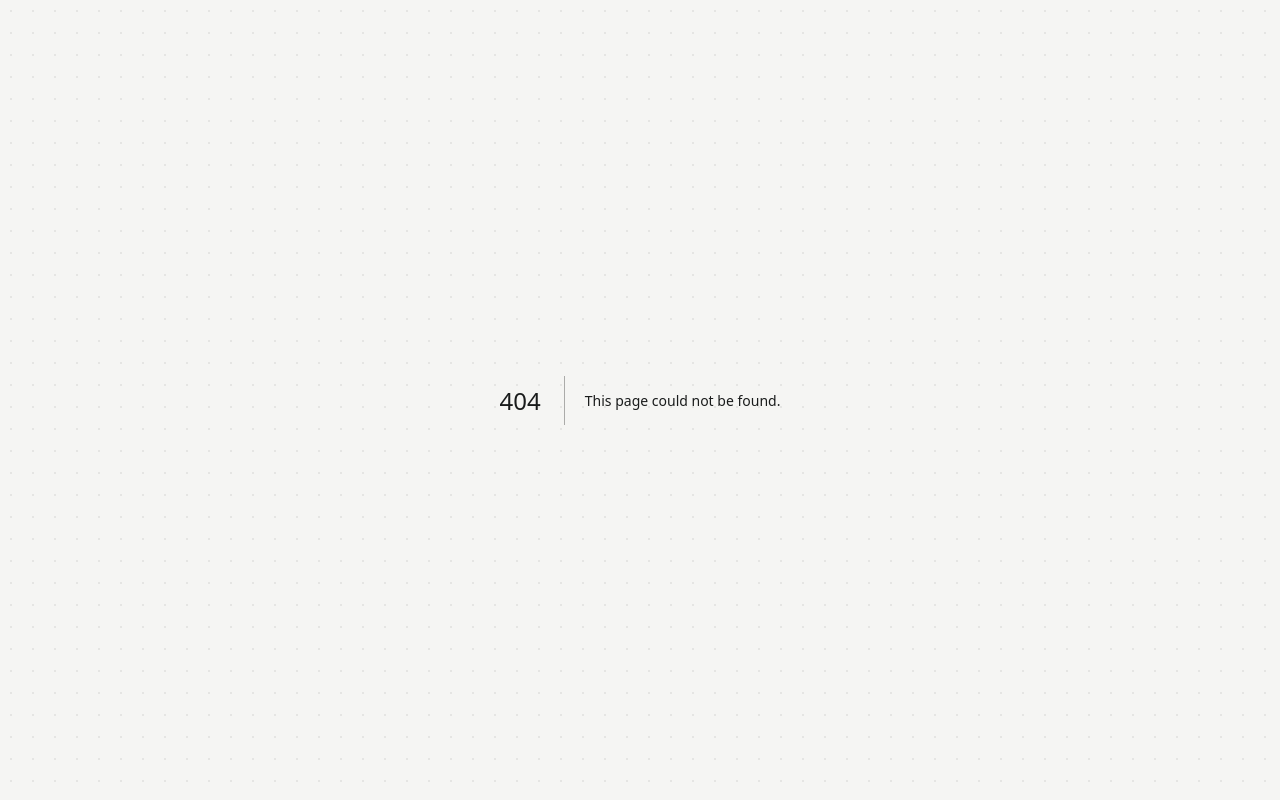
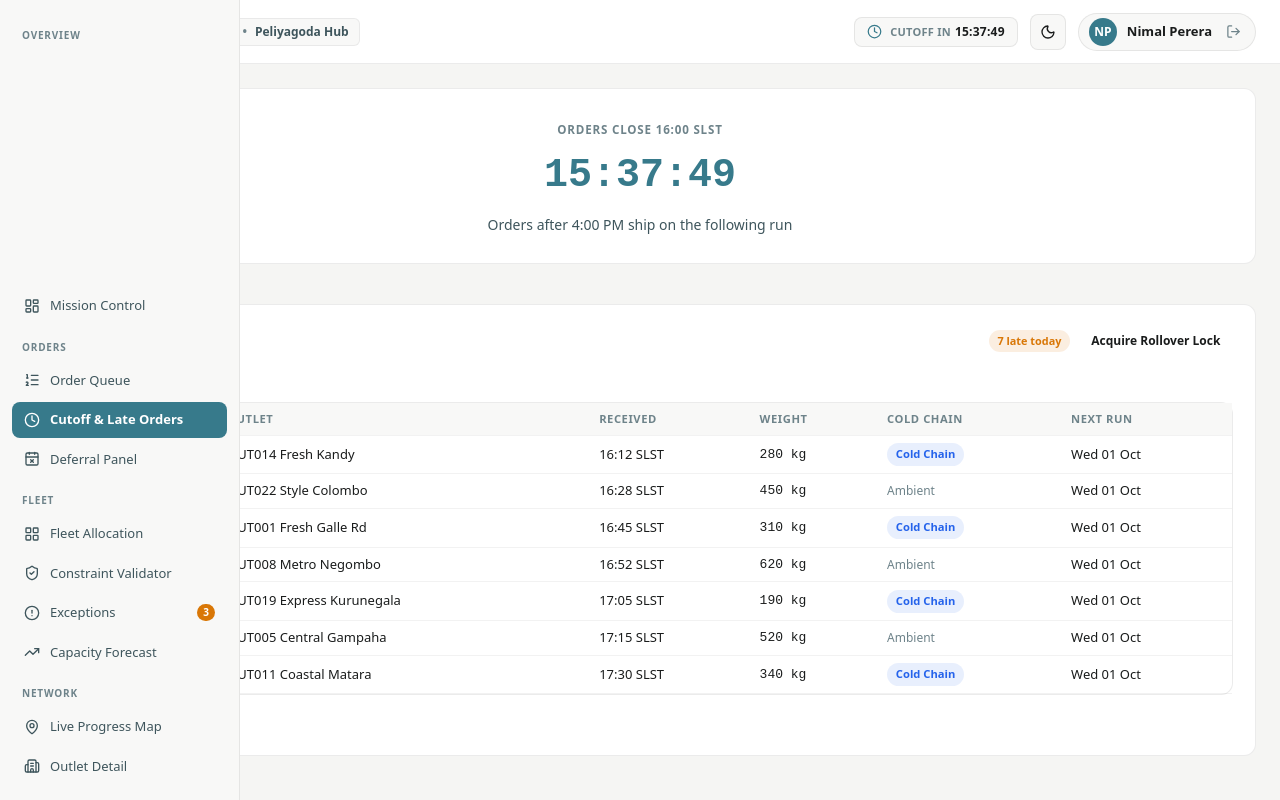
Before and after one commit to knurdz/Knurdz_WayPoint, a Next.js app in the folder apps/web/: page /dispatcher/cutoff in a window 1280 px wide. Before the commit this address had no page. Built offline with nearby package versions, Linux system fonts and the light colour scheme.

Commit message:
feat(dispatcher): implement cutoff panel with reactive countdown and rollover mutex

```diff
--- /dev/null
+++ b/apps/web/src/app/(dispatcher)/dispatcher/cutoff/page.tsx
@@ -0,0 +1,181 @@
+"use client";
+
+import React, { useEffect, useState } from "react";
+import Link from "next/link";
+import { useCutoffCountdown } from "@/hooks/useCutoffCountdown";
+
+interface RolledOrder {
+  id: string;
+  orderNumber: string;
+  outletName: string;
+  receivedTime: string;
+  nextRunDate: string;
+  weightKg: number;
+  isColdChain: boolean;
+}
+
+export default function DispatcherCutoffPage() {
+  const countdown = useCutoffCountdown();
+  const [orders, setOrders] = useState<RolledOrder[]>([]);
+  const [isLocked, setIsLocked] = useState(false);
+  const [lockedAt, setLockedAt] = useState<string | null>(null);
+  const [loading, setLoading] = useState(true);
+  const [actionLoading, setActionLoading] = useState(false);
+  const [statusMessage, setStatusMessage] = useState<string | null>(null);
+
+  useEffect(() => {
+    async function loadCutoffData() {
+      try {
+        const res = await fetch("/api/dispatcher/cutoff");
+        if (res.ok) {
+          const data = await res.json();
+          setOrders(data.orders || []);
+          setIsLocked(data.isLocked || false);
+          setLockedAt(data.lockedAt || null);
+        }
+      } catch (err) {
+        console.error("Failed to fetch cutoff info", err);
+      } finally {
+        setLoading(false);
+      }
+    }
+    loadCutoffData();
+  }, []);
+
+  async function handleTriggerRollover() {
+    setActionLoading(true);
+    setStatusMessage(null);
+    try {
+      const res = await fetch("/api/dispatcher/cutoff", {
+        method: "POST",
+      });
+      if (res.ok) {
+        const data = await res.json();
+        setIsLocked(true);
+        setLockedAt(data.lockedAt);
+        setStatusMessage("Cutoff mutex lock activated. Rollover snapshot locked.");
+      }
+    } catch (err) {
+      console.error("Failed to trigger rollover", err);
+      setStatusMessage("Failed to acquire rollover mutex lock");
+    } finally {
+      setActionLoading(false);
+    }
+  }
+
+  return (
+    <div style={{ display: "flex", flexDirection: "column", gap: "1.25rem" }}>
+      <div className="screen-cutoff-hero wp-panel">
+        <span className="wp-label">Orders close 16:00 SLST</span>
+        <p className="font-mono" style={{ fontSize: "2.5rem", fontWeight: 700, margin: "0.5rem 0" }}>
+          {countdown.formatted}
+        </p>
+        <p className="wp-subtext">Orders after 4:00 PM ship on the following run</p>
+      </div>
+
+      <section className="wp-panel screen-panel">
+        <div className="screen-page-header">
+          <div>
+            <span className="wp-label">DISP 03</span>
+            <h1 className="wp-headline-md" style={{ margin: "0.35rem 0 0" }}>
+              Rolled to next run
+            </h1>
+          </div>
+          <div style={{ display: "flex", gap: "0.5rem", alignItems: "center" }}>
+            <span className="mc-pill mc-pill-warn">
+              {orders.length} late today
+            </span>
+            {isLocked ? (
+              <span className="mc-pill mc-pill-ok">
+                Locked {lockedAt ? new Date(lockedAt).toLocaleTimeString() : ""}
+              </span>
+            ) : (
+              <button
+                type="button"
+                className="wp-btn wp-btn-secondary"
+                onClick={handleTriggerRollover}
+                disabled={actionLoading}
+                style={{ fontSize: "0.75rem", padding: "0.35rem 0.75rem" }}
+              >
+                {actionLoading ? "Locking..." : "Acquire Rollover Lock"}
+              </button>
+            )}
+          </div>
+        </div>
+
+        {statusMessage && (
+          <div
+            style={{
+              padding: "0.65rem 0.85rem",
+              borderRadius: "var(--wp-radius-sm, 6px)",
+              background: "var(--wp-card-bg, #f8fafc)",
+              border: "1px solid var(--wp-border-color, #e2e8f0)",
+              fontSize: "0.8rem",
+              margin: "0.75rem 0",
+              color: "var(--wp-text-main, #0f172a)",
+            }}
+          >
+            {statusMessage}
+          </div>
+        )}
+
+        <div className="wp-table-wrap">
+          <table className="wp-table">
+            <thead>
+              <tr>
+                <th>Order</th>
+                <th>Outlet</th>
+                <th>Received</th>
+                <th>Weight</th>
+                <th>Cold Chain</th>
+                <th>Next run</th>
+              </tr>
+            </thead>
+            <tbody>
+              {loading ? (
+                <tr>
+                  <td colSpan={6} style={{ textAlign: "center", padding: "1.5rem" }}>
+                    Loading cutoff queue...
+                  </td>
+                </tr>
+              ) : orders.length === 0 ? (
+                <tr>
+                  <td colSpan={6} style={{ textAlign: "center", padding: "1.5rem" }}>
+                    No late orders rolled today.
+                  </td>
+                </tr>
+              ) : (
+                orders.map((o) => (
+                  <tr key={o.id}>
+                    <td className="font-mono">{o.orderNumber}</td>
+                    <td>{o.outletName}</td>
+                    <td>{o.receivedTime}</td>
+                    <td className="font-mono">{o.weightKg} kg</td>
+                    <td>
+                      {o.isColdChain ? (
+                        <span className="mc-pill mc-pill-info" style={{ fontSize: "0.7rem" }}>
+                          Cold Chain
+                        </span>
+                      ) : (
+                        <span style={{ fontSize: "0.75rem", color: "var(--wp-muted)" }}>
+                          Ambient
+                        </span>
+                      )}
+                    </td>
+                    <td>{o.nextRunDate}</td>
+                  </tr>
+                ))
+              )}
+            </tbody>
+          </table>
+        </div>
+
+        <p style={{ marginTop: "1rem" }}>
+          <Link href="/store/cutoff" className="mc-link">
+            Store cutoff view →
+          </Link>
+        </p>
+      </section>
+    </div>
+  );
+}
--- /dev/null
+++ b/apps/web/src/app/api/dispatcher/cutoff/route.ts
@@ -0,0 +1,102 @@
+import { NextResponse } from "next/server";
+
+interface RolledOrder {
+  id: string;
+  orderNumber: string;
+  outletName: string;
+  receivedTime: string;
+  nextRunDate: string;
+  weightKg: number;
+  isColdChain: boolean;
+}
+
+let cutoffLocked = false;
+let lockedAtTimestamp: string | null = null;
+
+const sampleRolledOrders: RolledOrder[] = [
+  {
+    id: "ord_roll_1",
+    orderNumber: "ORD009901",
+    outletName: "OUT014 Fresh Kandy",
+    receivedTime: "16:12 SLST",
+    nextRunDate: "Wed 01 Oct",
+    weightKg: 280,
+    isColdChain: true,
+  },
+  {
+    id: "ord_roll_2",
+    orderNumber: "ORD009902",
+    outletName: "OUT022 Style Colombo",
+    receivedTime: "16:28 SLST",
+    nextRunDate: "Wed 01 Oct",
+    weightKg: 450,
+    isColdChain: false,
+  },
+  {
+    id: "ord_roll_3",
+    orderNumber: "ORD009903",
+    outletName: "OUT001 Fresh Galle Rd",
+    receivedTime: "16:45 SLST",
+    nextRunDate: "Wed 01 Oct",
+    weightKg: 310,
+    isColdChain: true,
+  },
+  {
+    id: "ord_roll_4",
+    orderNumber: "ORD009904",
+    outletName: "OUT008 Metro Negombo",
+    receivedTime: "16:52 SLST",
+    nextRunDate: "Wed 01 Oct",
+    weightKg: 620,
+    isColdChain: false,
+  },
+  {
+    id: "ord_roll_5",
+    orderNumber: "ORD009905",
+    outletName: "OUT019 Express Kurunegala",
+    receivedTime: "17:05 SLST",
+    nextRunDate: "Wed 01 Oct",
+    weightKg: 190,
+    isColdChain: true,
+  },
+  {
+    id: "ord_roll_6",
+    orderNumber: "ORD009906",
+    outletName: "OUT005 Central Gampaha",
+    receivedTime: "17:15 SLST",
+    nextRunDate: "Wed 01 Oct",
+    weightKg: 520,
+    isColdChain: false,
+  },
+  {
+    id: "ord_roll_7",
+    orderNumber: "ORD009907",
+    outletName: "OUT011 Coastal Matara",
+    receivedTime: "17:30 SLST",
+    nextRunDate: "Wed 01 Oct",
+    weightKg: 340,
+    isColdChain: true,
+  },
+];
+
+export async function GET() {
+  return NextResponse.json({
+    cutoffTime: "16:00:00",
+    timezone: "SLST (UTC+05:30)",
+    isLocked: cutoffLocked,
+    lockedAt: lockedAtTimestamp,
+    totalLateToday: sampleRolledOrders.length,
+    orders: sampleRolledOrders,
+  });
+}
+
+export async function POST() {
+  cutoffLocked = true;
+  lockedAtTimestamp = new Date().toISOString();
+  return NextResponse.json({
+    success: true,
+    message: "Cutoff mutex lock acquired and rollover snapshot finalized",
+    lockedAt: lockedAtTimestamp,
+    totalRolled: sampleRolledOrders.length,
+  });
+}
```
